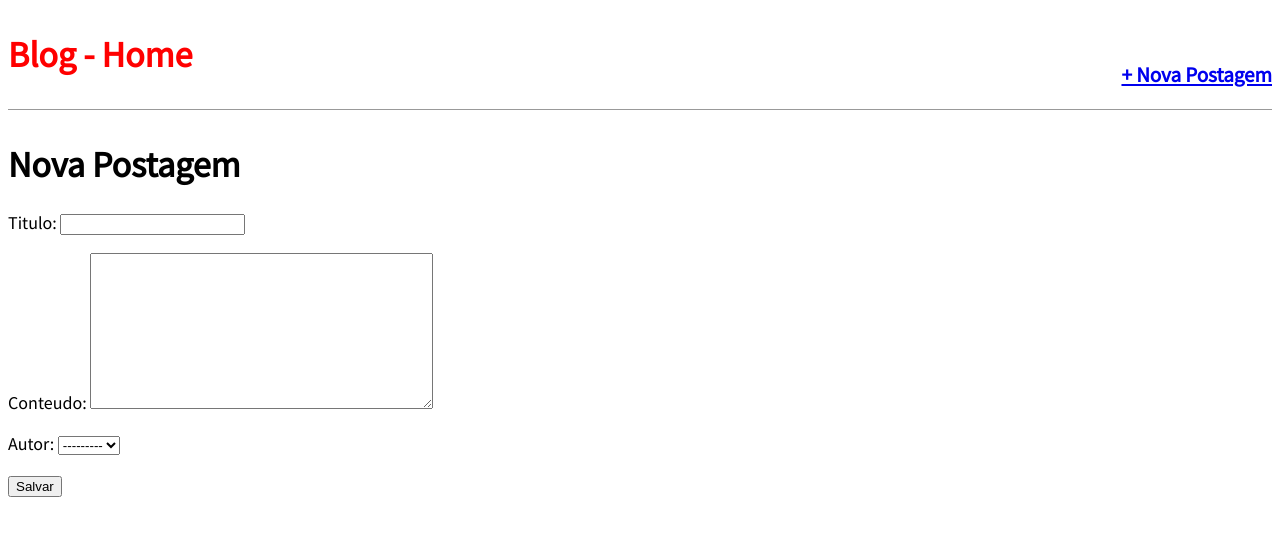
After one commit to izzyandrade/curso-django, a Django app: page /post/new/ in a window 1280 px wide. The commit adds this page. Shown: the top 536 px of the page. Run offline with Django 3.2, Linux system fonts and the light colour scheme; data comes from the database, SQL or seed files in the repository; both versions use the stored data as it was after the commit.

Commit message:
Criar e editar posts

```diff
--- a/blog/models.py
+++ b/blog/models.py
@@ -31,6 +31,9 @@ class Post(models.Model):
     def get_absolute_url(self):
         return reverse('post_detail', args=[self.slug])
 
+    def get_absolute_url_update(self):
+        return reverse('post_edit', args=[self.pk])
+
     class Meta:
         ordering = ('-publicado',)
 
--- a/blog/templates/blog/post_detail.html
+++ b/blog/templates/blog/post_detail.html
@@ -3,7 +3,8 @@
 
 {% block content %}
     <div class="post-entry">
-            <h2>{{ custom.titulo }}</h2>
-            <p>{{ custom.conteudo }} </p>
+            <h2>{{ object.titulo }}</h2>
+            <p>{{ object.conteudo }} </p>
     </div>
+    <a href="{{ object.get_absolute_url_update }}">Editar</a>
 {% endblock content %}
--- /dev/null
+++ b/blog/templates/blog/post_new.html
@@ -0,0 +1,10 @@
+{% extends 'base.html' %}
+{% block title %} Nova Postagem {% endblock title %}
+
+{% block content %}
+<h1>Nova Postagem</h1>
+<form action="" method="post">{% csrf_token %}
+    {{form.as_p}}
+    <input type="submit" value="Salvar">
+</form>
+{% endblock content %}
--- a/blog/urls.py
+++ b/blog/urls.py
@@ -3,5 +3,7 @@ from . import views
 
 urlpatterns = [
     path('', views.BlogListView.as_view(), name='home'),
+    path('post/new/', views.BlogCreateView.as_view(), name='post_new'),
+    path('post/edit/<int:pk>', views.BlogUpdateView.as_view(), name='post_edit'),
     path('post/<slug:slug>/', views.BlogDetailView.as_view(), name='post_detail'),
 ]
--- a/blog/views.py
+++ b/blog/views.py
@@ -1,5 +1,6 @@
 from django.shortcuts import render
-from django.views.generic import ListView, DetailView
+from django.views.generic import ListView, DetailView, UpdateView
+from django.views.generic.edit import CreateView
 from . models import Post
 
 # Create your views here.
@@ -11,4 +12,14 @@ class BlogListView(ListView):
 class BlogDetailView(DetailView):
     model = Post
     template_name = 'blog/post_detail.html'
-    context_object_name = 'custom'
+    #context_object_name = 'custom'
+
+class BlogCreateView(CreateView):
+    model = Post
+    template_name = 'blog/post_new.html'
+    fields = ['titulo', 'conteudo', 'autor']
+
+class BlogUpdateView(UpdateView):
+    model = Post
+    template_name = 'blog/post_edit.html'
+    fields = ['titulo', 'conteudo']
--- a/templates/base.html
+++ b/templates/base.html
@@ -9,7 +9,12 @@
 </head>
 <body>
     <header>
-        <h1><a href="/">Blog - Home</a></h1>
+        <div class="nav-left">
+            <h1><a href="/">Blog - Home</a></h1>
+        </div>
+        <div class="nav-right">
+            <h3><a href="{% url 'post_new' %}">+ Nova Postagem</a></h3>
+        </div>
     </header>
     <div class="container">
         {% block content %} {% endblock content %}
```
Also changed, not shown: blog/templates/blog/post_edit.html (added, +10 -0 lines), db.sqlite3.
